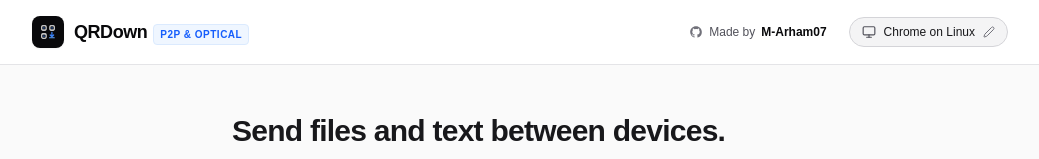
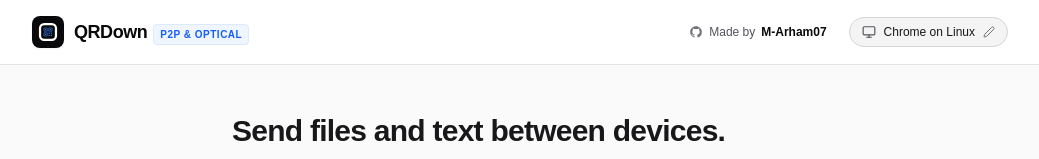
Before and after one commit to M-Arham07/qrdown, a Next.js app: page / in a window 1280 px wide. Shown: the top 159 px of the page, without its empty margins (120-1159 px from the left). Built offline with nearby package versions, Linux system fonts and the light colour scheme.

Commit message:
style(logo): update logo to white rounded squircle with mini electric blue QR code

```diff
--- a/src/components/Header.tsx
+++ b/src/components/Header.tsx
@@ -27,17 +27,31 @@ export function Header() {
       <div className="max-w-5xl mx-auto px-4 sm:px-6 h-16 flex items-center justify-between gap-3">
         {/* Logo & Brand */}
         <Link href="/" className="flex items-center gap-2.5 group">
-          <div className="w-8 h-8 rounded-lg bg-[#09090B] flex items-center justify-center p-1.5 shadow-xs transition-transform group-hover:scale-105">
+          <div className="w-8 h-8 rounded-lg bg-[#09090B] flex items-center justify-center p-1 shadow-xs transition-transform group-hover:scale-105 overflow-hidden">
             <svg viewBox="0 0 512 512" fill="none" className="w-full h-full">
-              <rect x="96" y="96" width="112" height="112" rx="24" stroke="#FFFFFF" strokeWidth="26"/>
-              <rect x="136" y="136" width="32" height="32" rx="8" fill="#3B82F6"/>
-              <rect x="304" y="96" width="112" height="112" rx="24" stroke="#FFFFFF" strokeWidth="26"/>
-              <rect x="344" y="136" width="32" height="32" rx="8" fill="#3B82F6"/>
-              <rect x="96" y="304" width="112" height="112" rx="24" stroke="#FFFFFF" strokeWidth="26"/>
-              <rect x="136" y="344" width="32" height="32" rx="8" fill="#3B82F6"/>
-              <g transform="translate(260, 248)">
-                <path d="M 96 16 L 96 120 M 52 84 L 96 128 L 140 84" stroke="#3B82F6" strokeWidth="32" strokeLinecap="round" strokeLinejoin="round"/>
-                <path d="M 36 156 L 156 156" stroke="#60A5FA" strokeWidth="28" strokeLinecap="round"/>
+              {/* Outer White Squircle Frame */}
+              <rect x="86" y="86" width="340" height="340" rx="88" stroke="#FFFFFF" strokeWidth="48" fill="none"/>
+              {/* Little Blue QR Code Matrix */}
+              <g fill="#3B82F6">
+                <rect x="168" y="168" width="66" height="66" rx="16" stroke="#3B82F6" strokeWidth="13" fill="none"/>
+                <rect x="191" y="191" width="20" height="20" rx="5"/>
+                <rect x="278" y="168" width="66" height="66" rx="16" stroke="#3B82F6" strokeWidth="13" fill="none"/>
+                <rect x="301" y="191" width="20" height="20" rx="5"/>
+                <rect x="168" y="278" width="66" height="66" rx="16" stroke="#3B82F6" strokeWidth="13" fill="none"/>
+                <rect x="191" y="301" width="20" height="20" rx="5"/>
+                <rect x="246" y="172" width="20" height="20" rx="5"/>
+                <rect x="246" y="209" width="20" height="20" rx="5"/>
+                <rect x="246" y="246" width="20" height="20" rx="5"/>
+                <rect x="246" y="283" width="20" height="20" rx="5"/>
+                <rect x="246" y="320" width="20" height="20" rx="5"/>
+                <rect x="172" y="246" width="20" height="20" rx="5"/>
+                <rect x="209" y="246" width="20" height="20" rx="5"/>
+                <rect x="283" y="246" width="20" height="20" rx="5"/>
+                <rect x="320" y="246" width="20" height="20" rx="5"/>
+                <rect x="283" y="283" width="20" height="20" rx="5"/>
+                <rect x="320" y="283" width="20" height="20" rx="5"/>
+                <rect x="283" y="320" width="20" height="20" rx="5"/>
+                <rect x="320" y="320" width="20" height="20" rx="5"/>
               </g>
             </svg>
           </div>
```
Also changed, not shown: public/favicon.svg, src/app/icon.svg.
